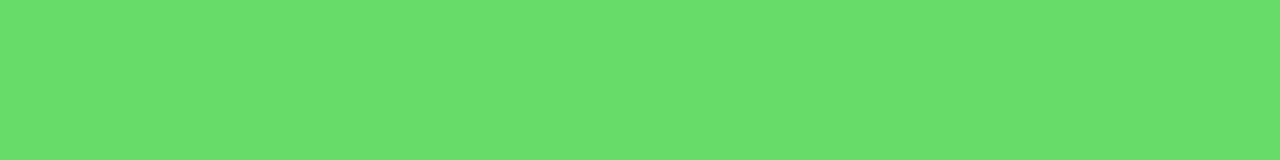
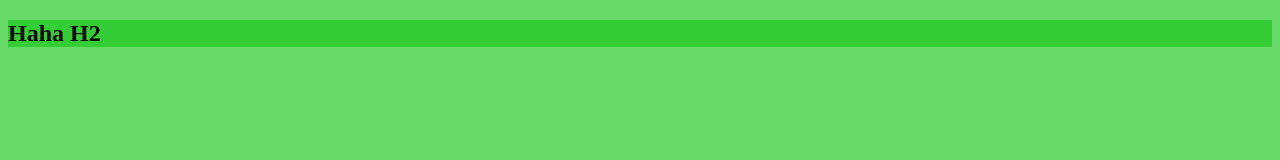
Before and after one commit to minhajhasan-dev/my-first-github-repo-b9, a plain HTML site: page index.html in a window 1280 px wide. Drawn offline with Linux system fonts and the light colour scheme.

Commit message:
added haha

```diff
--- a/index.html
+++ b/index.html
@@ -6,5 +6,7 @@
     <title>My First Github Repository</title>
     <link rel="stylesheet" href="style.css" />
   </head>
-  <body></body>
+  <body>
+    <h2>Haha H2</h2>
+  </body>
 </html>
```
